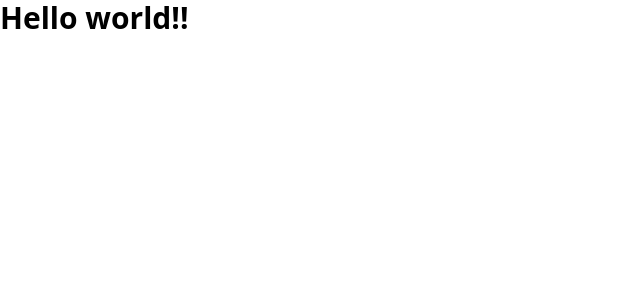
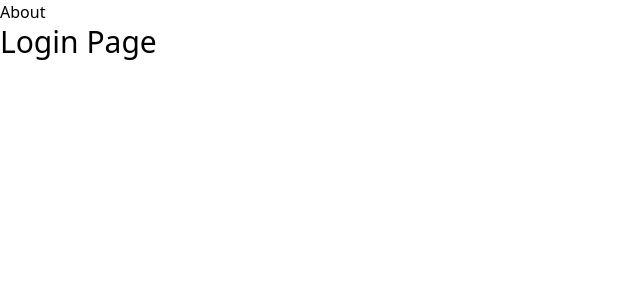
Before and after one commit to jkh7562/BRS_Admin, a React (Create React App) app: page / in a window 1280 px wide. Shown: the top 300 px of the page, without its empty margins (0-640 px from the left). Built offline with nearby package versions, Linux system fonts and the light colour scheme.

Commit message:
라우터 설정

```diff
--- a/package.json
+++ b/package.json
@@ -6,6 +6,7 @@
     "cra-template": "1.2.0",
     "react": "^19.0.0",
     "react-dom": "^19.0.0",
+    "react-router-dom": "^7.1.1",
     "react-scripts": "5.0.1",
     "web-vitals": "^4.2.4"
   },
--- a/src/App.js
+++ b/src/App.js
@@ -1,8 +1,9 @@
+import {RouterProvider} from "react-router-dom";
+import root from "./router/root";
+
 function App() {
   return (
-    <h1 className="text-3xl font-bold">
-        Hello world!!
-    </h1>
+      <RouterProvider router={root}/>
   );
 }
 
--- /dev/null
+++ b/src/pages/AboutPage.js
@@ -0,0 +1,9 @@
+const AboutPage = () => {
+    return (
+        <div className=" text-3xl">
+            <div>About Page</div>
+        </div>
+    );
+}
+
+export default AboutPage;
--- /dev/null
+++ b/src/pages/LoginPage.js
@@ -0,0 +1,14 @@
+import {Link} from "react-router-dom";
+
+const loginPage = () => {
+    return (
+        <div>
+            <div className="flex">
+                <Link to={'/about'}>About</Link>
+            </div>
+            <div className=" text-3xl">Login Page</div>
+        </div>
+    );
+}
+
+export default loginPage;
--- /dev/null
+++ b/src/router/root.js
@@ -0,0 +1,19 @@
+import {Suspense, lazy} from 'react'
+
+const {createBrowserRouter} = require("react-router-dom");
+
+const Loading = <div>Loaging....</div>
+const LoginPage = lazy(() => import('../pages/LoginPage'))
+const AboutPage = lazy(() => import('../pages/AboutPage'))
+
+const root = createBrowserRouter([
+    {
+        path:"",
+        element:<Suspense fallback={Loading}><LoginPage/></Suspense>
+    },
+    {
+        path:"about",
+        element:<Suspense fallback={Loading}><AboutPage/></Suspense>
+    }
+]);
+export default root;
```
Also changed, not shown: 1 other file (tests, documents, lock files or other folders).
